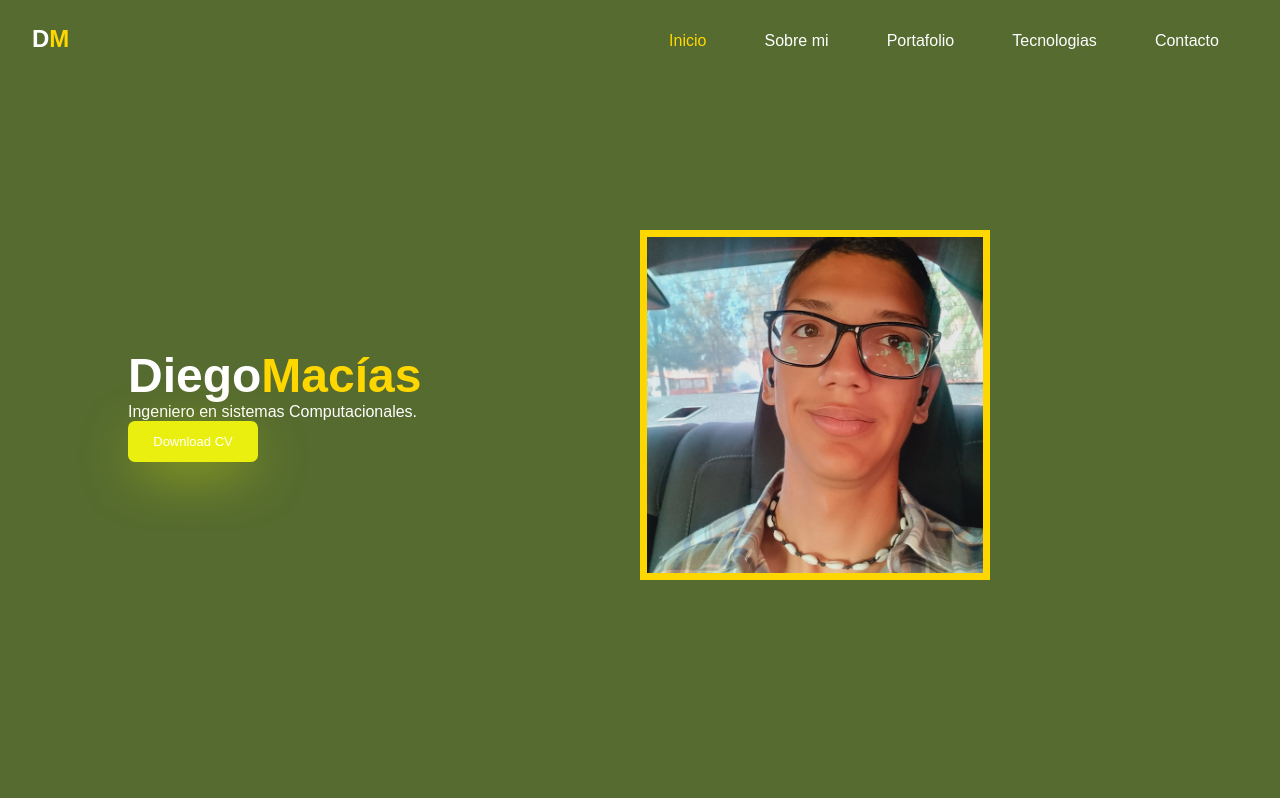
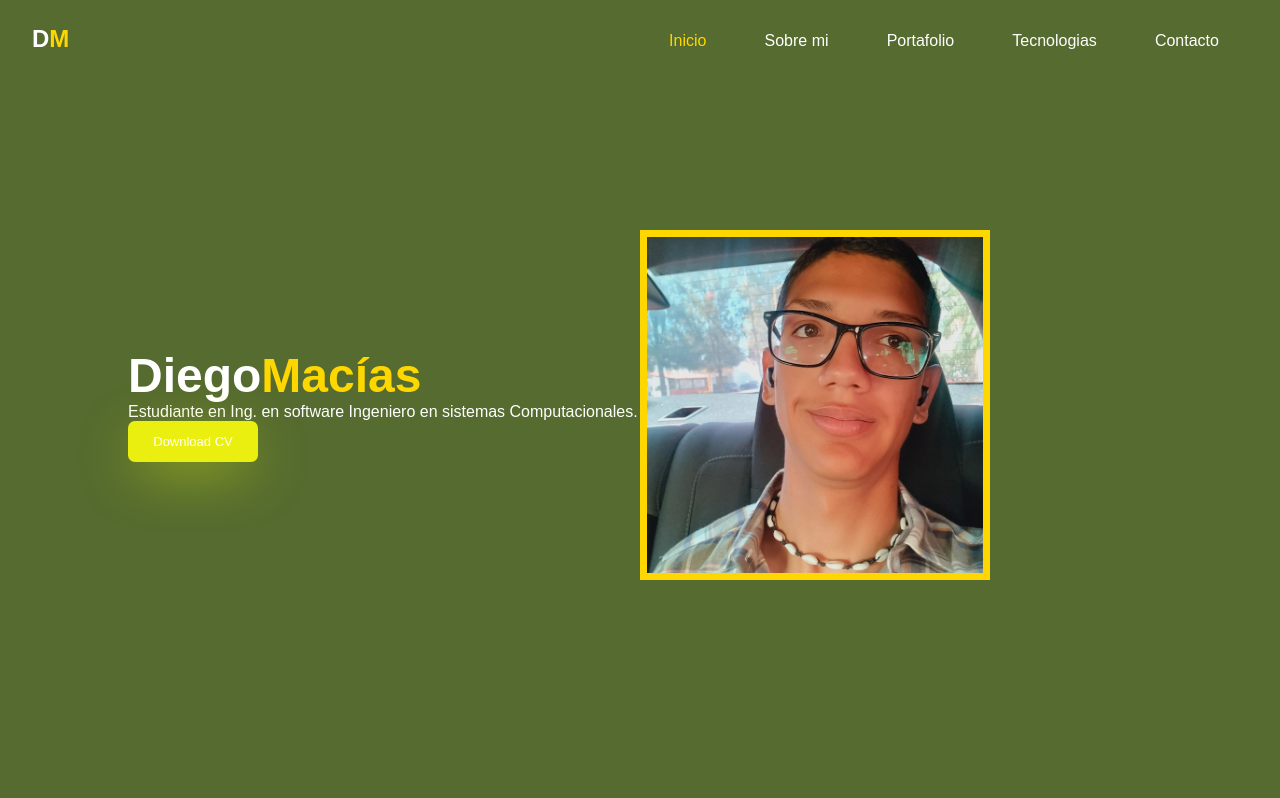
Before and after one commit to DM-0-7/Portafolio-Web, a plain HTML site: page portafolio/index.html in a window 1280 px wide. Shown: the top 798 px of the page. Drawn offline with Linux system fonts and the light colour scheme; a web font is replaced by a local one.

Commit message:
Update index.html

```diff
--- a/portafolio/index.html
+++ b/portafolio/index.html
@@ -32,7 +32,7 @@
   <main class="main">
     <div class="info-cotent">
       <h1>Diego<span>Macías</span></h1>
-      <p class="fuente-2">Ingeniero en sistemas Computacionales.</p>
+      <p class="fuente-2">Estudiante en Ing. en software Ingeniero en sistemas Computacionales.</p>
       <a download href="./img/Curriculum.pdf" target="_blank">
         <!--para descargar el cv-->
         <button class="download CV"download="">Download CV</button>
```
